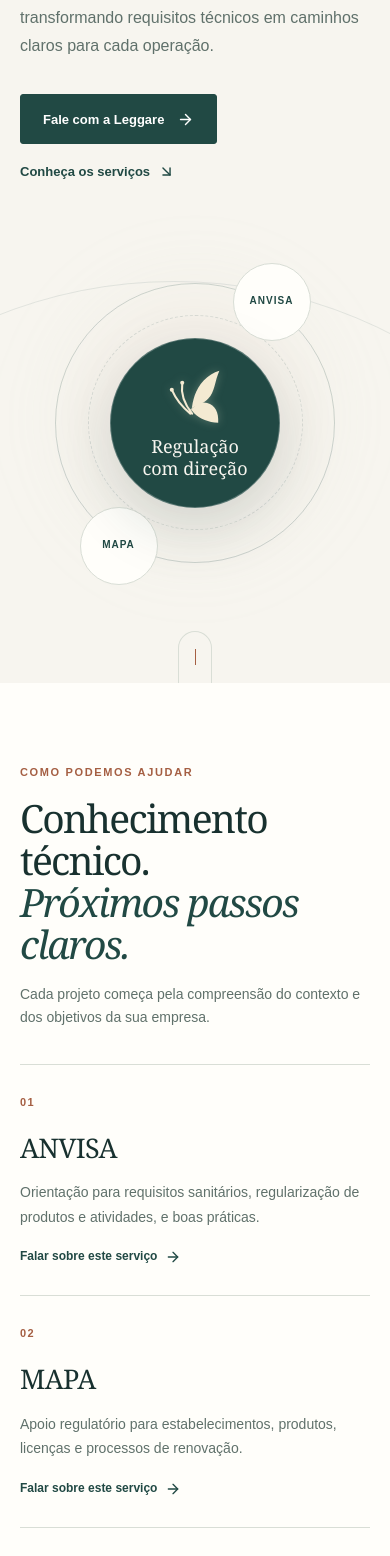
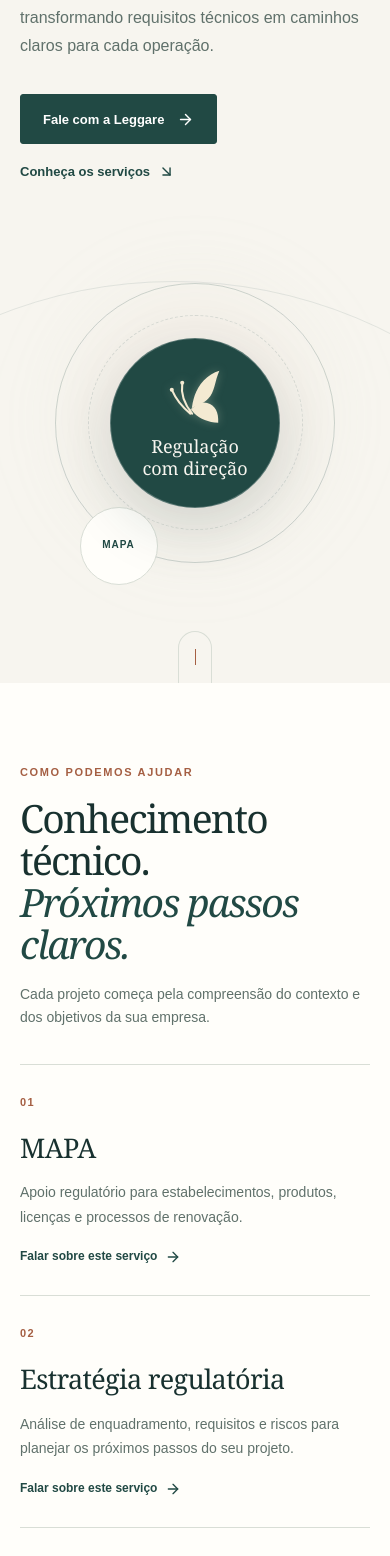
Before and after one commit to HakLega/legaci_site, a Next.js app in the folder ragb-site-nextjs/: page / in a window 390 px wide. Shown: the part 441-1997 px from the top of the page. Built offline with nearby package versions, Linux system fonts and the light colour scheme.

Commit message:
Remove ANVISA from public site

```diff
--- a/ragb-site-nextjs/src/app/globals.css
+++ b/ragb-site-nextjs/src/app/globals.css
@@ -127,7 +127,6 @@
 .butterfly-illustration { width: 78px; height: 78px; color: #f4ead2; fill: currentColor; filter: drop-shadow(0 0 5px rgb(255 250 224 / 25%)); }
 .butterfly-caption { margin-top: 12px; font-family: Georgia, "Times New Roman", serif; font-size: 18px; line-height: 1.22; text-align: center; }
 .art-label { position: absolute; display: grid; width: 78px; height: 78px; place-items: center; border: 1px solid var(--line); border-radius: 50%; color: var(--forest); background: var(--white); font-size: 10px; font-weight: 800; letter-spacing: .1em; }
-.art-label-top { top: 40px; right: 13%; }
 .art-label-bottom { bottom: 35px; left: 13%; }
 .scroll-cue { position: absolute; right: 50%; bottom: 0; display: grid; width: 34px; height: 52px; place-items: center; border: 1px solid var(--line); border-bottom: 0; border-radius: 18px 18px 0 0; transform: translateX(50%); }
 .scroll-cue span { width: 1px; height: 16px; background: var(--clay); }
@@ -227,7 +226,6 @@
   .art-ring-two { width: 215px; }
   .butterfly-control { width: 170px; height: 170px; }
   .butterfly-illustration { width: 58px; height: 58px; }
-  .art-label-top { top: 20px; right: 17%; }
   .art-label-bottom { bottom: 18px; left: 17%; }
   .section { padding-block: 82px; }
   .section-heading { display: block; margin-bottom: 35px; }
--- a/ragb-site-nextjs/src/app/page.tsx
+++ b/ragb-site-nextjs/src/app/page.tsx
@@ -17,18 +17,12 @@
 const services = [
   {
     number: "01",
-    title: "ANVISA",
-    description:
-      "Orientação para requisitos sanitários, regularização de produtos e atividades, e boas práticas.",
-  },
-  {
-    number: "02",
     title: "MAPA",
     description:
       "Apoio regulatório para estabelecimentos, produtos, licenças e processos de renovação.",
   },
   {
-    number: "03",
+    number: "02",
     title: "Estratégia regulatória",
     description:
       "Análise de enquadramento, requisitos e riscos para planejar os próximos passos do seu projeto.",
--- a/ragb-site-nextjs/src/components/butterfly-interaction.tsx
+++ b/ragb-site-nextjs/src/components/butterfly-interaction.tsx
@@ -24,7 +24,6 @@
       <div className="art-ring art-ring-one" aria-hidden="true" />
       <div className="art-ring art-ring-two" aria-hidden="true" />
       <div className="art-orbit" aria-hidden="true">
-        <span className="art-label art-label-top">ANVISA</span>
         <span className="art-label art-label-bottom">MAPA</span>
       </div>
       <button
```
